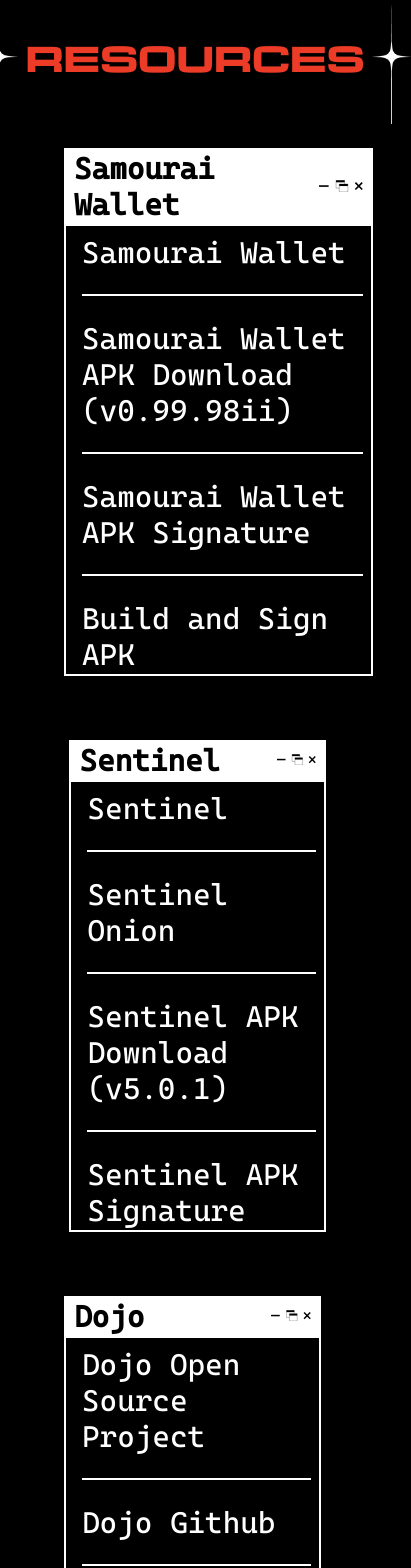
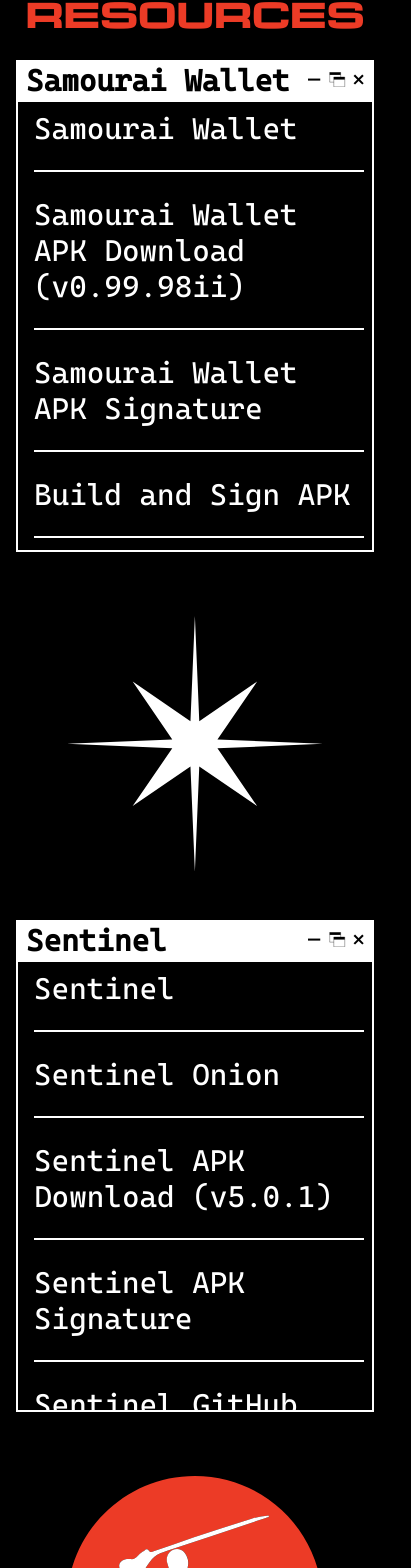
Before and after one commit to sbstnbnvds/samourai, a React (Vite) app: page / in a window 390 px wide. Shown: the part 4913-6481 px from the top of the page, 411 px wide, since content can reach past the window. Built offline with nearby package versions, Linux system fonts and the light colour scheme.

Commit message:
resources & title

```diff
--- a/index.html
+++ b/index.html
@@ -4,7 +4,7 @@
     <meta charset="UTF-8" />
     <link rel="icon" type="image/svg+xml" href="/icon.svg" />
     <meta name="viewport" content="width=device-width, initial-scale=1.0" />
-    <title>Samourai</title>
+    <title>Free Samourai</title>
   </head>
   <body class="bg-black text-white">
     <div id="root"></div>
--- a/src/components/Resources.jsx
+++ b/src/components/Resources.jsx
@@ -218,16 +218,16 @@
     <section className="container mx-auto pb-28" id='resources'>
       {/* Title */}
       <div className="flex justify-center items-center gap-x-2 mb-6">
-        <img src={sparkle} alt="" className='h-32' loading='lazy' />
-        <h2 className="font-sans text-4xl sm:text-7xl md:text-8xl text-red font-bold uppercase">resources</h2>
-        <img src={sparkle} alt="" className='h-32' loading='lazy' />
+        <img src={sparkle} alt="" className='hidden lg:block h-32' loading='lazy' />
+        <h2 className="font-sans text-4xl sm:text-6xl md:text-7xl lg:text-8xl text-red font-bold uppercase">resources</h2>
+        <img src={sparkle} alt="" className='hidden lg:block h-32' loading='lazy' />
       </div>
 
-      <div className='px-12'>
+      <div className='md:px-12'>
 
         {/* First Row */}
-        <div className='flex items-center mb-16'>
-          <div className="basis-8/12 me-20">
+        <div className='flex xl:flex-wrap items-center justify-center md:justify-start gap-x-20 mb-16'>
+          <div className="md:basis-8/12">
             {/* Content Box */}
             <div className='px-0.5 py-0.5 2 mb-0 text-black bg-white'>
               {/* Samourai Wallet */}
@@ -254,17 +254,17 @@
               </div>
             </div>
           </div>
-          <div className='basis-auto'>
+          <div className='hidden md:block basis-3/12 xl:basis-auto'>
             <img src={decoration1} alt="" className='w-52' loading='lazy' />
           </div>
         </div>
         {/* Second Row */}
-        <div className='flex items-center justify-end mb-16'>
+        <div className='flex flex-wrap md:flex-nowrap items-center justify-center md:justify-end gap-x-20 gap-y-12 mb-16'>
           <div className='basis-auto'>
             <img src={decoration2} alt="" className='w-64' loading='lazy' />
           </div>
 
-          <div className="basis-8/12 ms-20">
+          <div className="basis-12/12 md:basis-8/12">
             {/* Content Box */}
             <div className='px-0.5 py-0.5 2 mb-0 text-black bg-white'>
               {/* Sentinel */}
@@ -298,8 +298,11 @@
 
         </div>
         {/* Third Row */}
-        <div className='flex items-center mb-16'>
-          <div className="basis-8/12 me-20">
+        <div className='flex flex-row-reverse flex-wrap md:flex-nowrap justify-center md:justify-end items-center gap-x-20 gap-y-12 mb-16'>
+          <div className='basis-auto'>
+            <img src={decoration3} alt="" className='w-64' loading='lazy' />
+          </div>
+          <div className="basis-12/12 md:basis-8/12">
             {/* Content Box */}
             <div className='px-0.5 py-0.5 2 mb-0 text-black bg-white'>
               {/* Dojo */}
@@ -330,17 +333,16 @@
               </div>
             </div>
           </div>
-          <div className='basis-auto'>
-            <img src={decoration3} alt="" className='w-64' loading='lazy' />
-          </div>
         </div>
+        {/* #freesamourai */}
+        <a className='block md:hidden mb-16 font-stranger font-extralight text-5xl sm:text-7xl text-red text-center ease-out hover:text-white transition-color duration-300' href='https://ronindojo.io/freesamourai/' target='__blank'>#freesamourai</a>
         {/* Fourth Row - Ronin dojo*/}
-        <div className='flex items-center justify-end mb-16'>
-          <div className='basis-auto'>
+        <div className='flex items-center justify-end gap-x-20 mb-16'>
+          <div className='hidden md:block basis-auto'>
             <a className='font-stranger font-extralight text-7xl text-red ease-out hover:text-white transition-color duration-300 rotate-180' href='https://ronindojo.io/freesamourai/' target='__blank'
               style={{ "writingMode": "vertical-lr" }}>#freesamourai</a>
           </div>
-          <div className="basis-8/12 ms-20">
+          <div className="md:basis-8/12">
             {/* Content Box */}
             <div className='px-0.5 py-0.5 2 mb-0 text-black bg-white'>
               {/* RoninDojo */}
@@ -369,8 +371,11 @@
           </div>
         </div>
         {/* Fifth Row */}
-        <div className='flex items-center mb-16'>
-          <div className="basis-8/12">
+        <div className='flex flex-wrap flex-row-reverse md:flex-nowrap items-center justify-center md:justify-start gap-y-12 mb-16'>
+          <div className='basis-auto relative md:-left-16 -z-50'>
+            <img src={decoration4} alt="" className='w-80' loading='lazy' />
+          </div>
+          <div className="md:basis-8/12">
             {/* Content Box */}
             <div className='px-0.5 py-0.5 2 mb-0 text-black bg-white'>
               {/* PayNyms */}
@@ -389,17 +394,14 @@
                   </li>
                   {PayNymsList.map((PayNyms, key) => {
                     return (<li className='py-6 border-t-2'>
-                    <a className='block ease-out hover:text-red transition-color duration-300' href={PayNyms.url} target='__blank'>
-                      {PayNyms.title}
-                    </a>
-                  </li>)
+                      <a className='block ease-out hover:text-red transition-color duration-300' href={PayNyms.url} target='__blank'>
+                        {PayNyms.title}
+                      </a>
+                    </li>)
                   })}
                 </ul>
               </div>
             </div>
-          </div>
-          <div className='basis-auto relative -left-16 -z-50'>
-            <img src={decoration4} alt="" className='w-80' loading='lazy' />
           </div>
         </div>
       </div>
```
